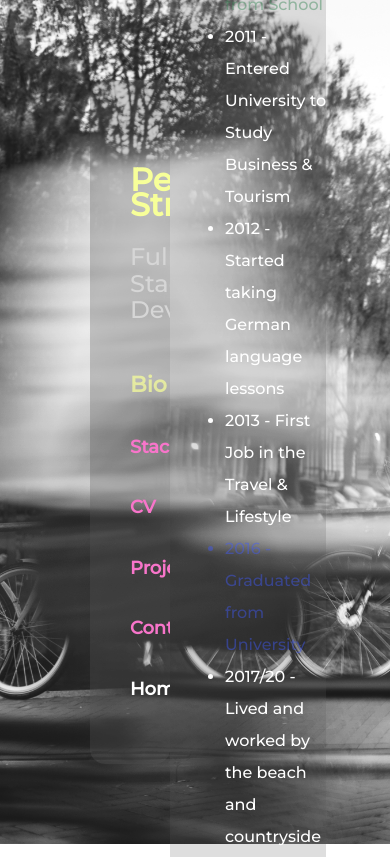
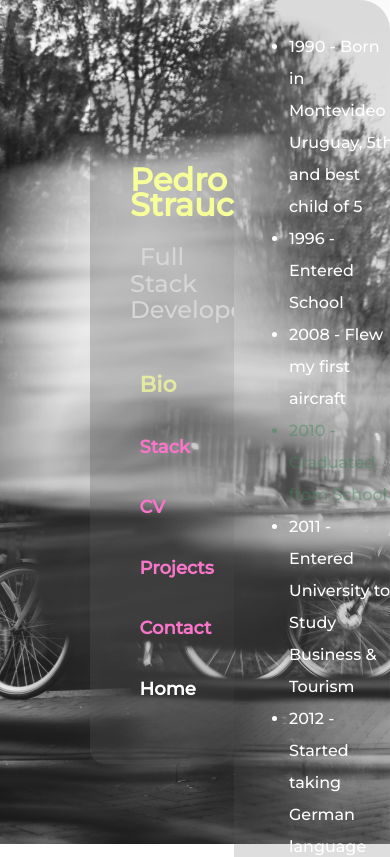
Before and after one commit to pedrosb90/webpage, a Next.js app: page /bio in a window 390 px wide. Shown: the top 857 px of the page. Built offline with nearby package versions, Linux system fonts and the light colour scheme.

Commit message:
biopage/ adjust responsivness w container margins

```diff
--- a/styles/bio.module.css
+++ b/styles/bio.module.css
@@ -3,9 +3,10 @@
   color: white;
   background-color: rgba(70, 70, 70, 0.2);
   /* margin-right: 10%; */
-  margin-left: auto;
-  margin-right: 230px;
-  margin-top: 50px;
+  margin-left: 15%;
+  margin-right: 20%;
+  margin-top: 15%;
+  margin: auto;
   width: 40%;
   border-radius: 30px;
   padding: 15px;
```
